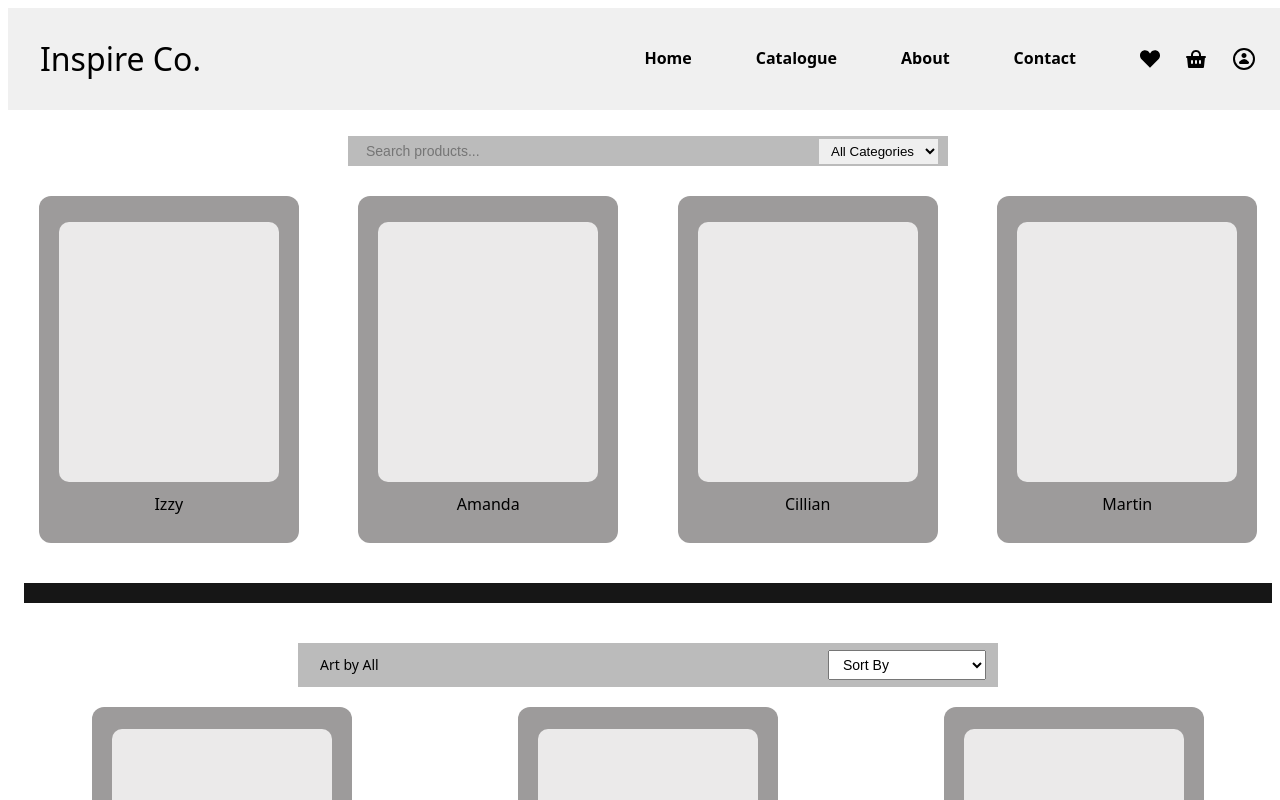
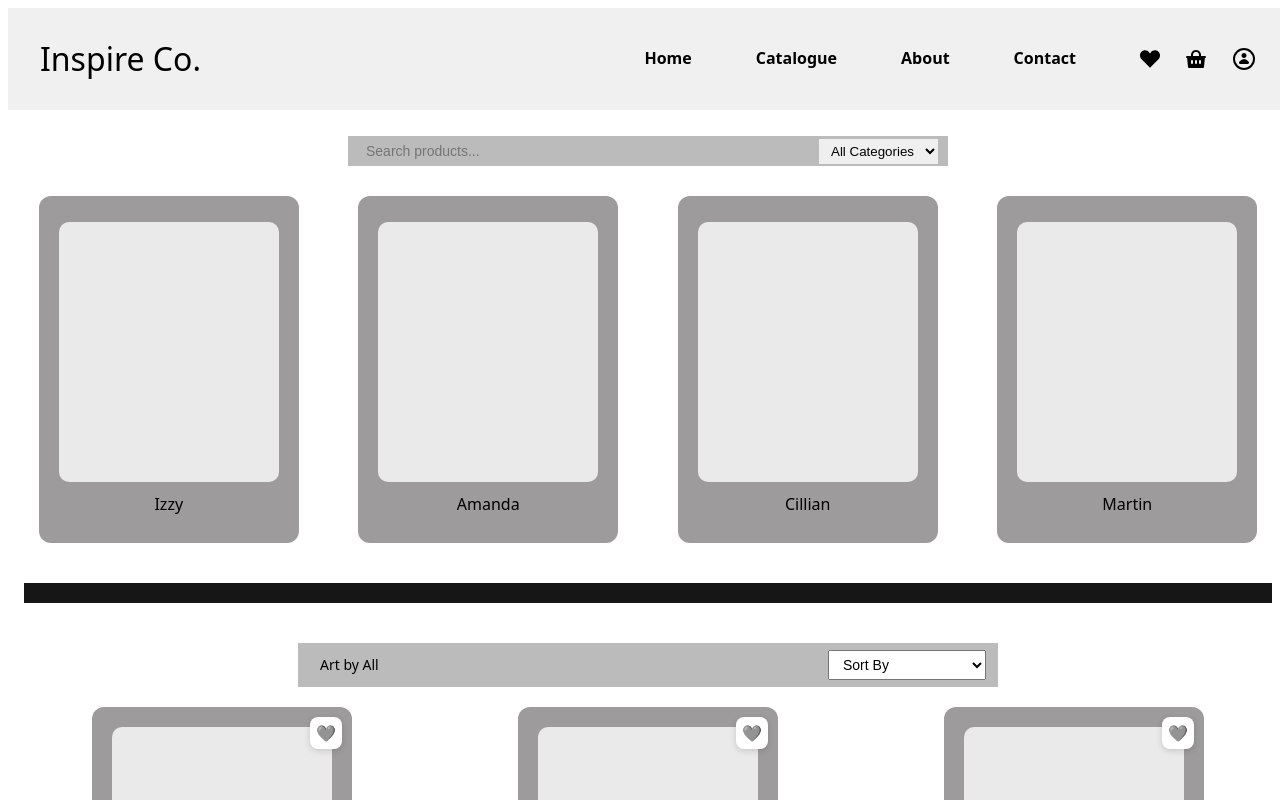
Before and after one commit to Amanda-Andrite/Tism-Central, a SvelteKit app: page /home in a window 1280 px wide. Shown: the top 800 px of the page. Built offline with nearby package versions, Linux system fonts and the light colour scheme.

Commit message:
Added 'add to wishlist' buttons and feedback

```diff
--- a/src/routes/home/+page.svelte
+++ b/src/routes/home/+page.svelte
@@ -16,6 +16,24 @@
 		{ id: 6, name: 'Izzys3', price: 6, category: 'Sticker', artist: 1 }
 	];
 
+	let wishlist: number[] = [];
+	let notification: string = '';
+
+	function toggleWishlist(id: number) {
+		if (wishlist.includes(id)) {
+			wishlist = wishlist.filter((i) => i !== id);
+			showNotification('❌ Removed from wishlist');
+		} else {
+			wishlist = [...wishlist, id];
+			showNotification('💖 Added to wishlist');
+		}
+	}
+
+	function showNotification(msg: string) {
+		notification = msg;
+		setTimeout(() => (notification = ''), 1500);
+	}
+
 	//Filters
 	let selectedCategory: string | null = null; //type of product (e.g. sticker, print)
 	let selectedArtist: number | null = null; // type of artist id or null
@@ -33,6 +51,10 @@
 			return sortOrder === 'lowToHigh' ? a.price - b.price : b.price - a.price;
 		});
 </script>
+
+{#if notification}
+	<div class="notification show">{notification}</div>
+{/if}
 
 <div class="container">
 	<div class="search-container">
@@ -101,13 +123,25 @@
 	<div class="gallery-grid">
 		{#each filteredProducts as item}
 			<div class="card">
+				<button
+					class="wishlist-btn"
+					on:click={() => toggleWishlist(item.id)}
+					class:active={wishlist.includes(item.id)}
+				>
+					{wishlist.includes(item.id) ? '💖' : '🩶'}
+				</button>
+
 				<div class="image-box"></div>
 				<!-- placeholder for product image -->
-				<div class="name">{item.name} - ${item.price}</div>
+				<div class="name">{item.name}</div>
+				<div class="price">${item.price}</div>
 				<!-- name and price -->
 			</div>
 		{/each}
 	</div>
+	{#if filteredProducts.length === 0}
+		<div class="no-results">No products found. Try changing your filters.</div>
+	{/if}
 </div>
 
 <style>
@@ -255,6 +289,57 @@
 		font-size: 14px;
 	}
 
+	.wishlist-btn {
+		position: absolute;
+		top: 10px;
+		right: 10px;
+		width: 32px;
+		height: 32px;
+		border-radius: 8px;
+		border: none;
+		background: white;
+		cursor: pointer;
+		display: flex;
+		align-items: center;
+		justify-content: center;
+		font-size: 16px;
+		box-shadow: 0 2px 6px rgba(0, 0, 0, 0.15);
+		transition:
+			transform 0.2s ease,
+			background-color 0.2s ease;
+	}
+	.wishlist-btn:hover {
+		transform: scale(1.1);
+		background: #f5f5f5;
+	}
+
+	.notification {
+		position: fixed;
+		bottom: 20px;
+		left: 50%;
+		transform: translateX(-50%);
+		background: black;
+		color: white;
+		padding: 10px 20px;
+		border-radius: 8px;
+		font-size: 14px;
+		z-index: 1000;
+		opacity: 0;
+		transition: opacity 0.5s ease;
+	}
+
+	/* Show notification */
+	.notification.show {
+		opacity: 1;
+	}
+
+	.no-results {
+		text-align: center;
+		margin-top: 40px;
+		font-size: 16px;
+		color: gray;
+	}
+
 	@media (max-width: 770px) {
 		.artists-row {
 			grid-template-columns: repeat(2, 1fr);
```
